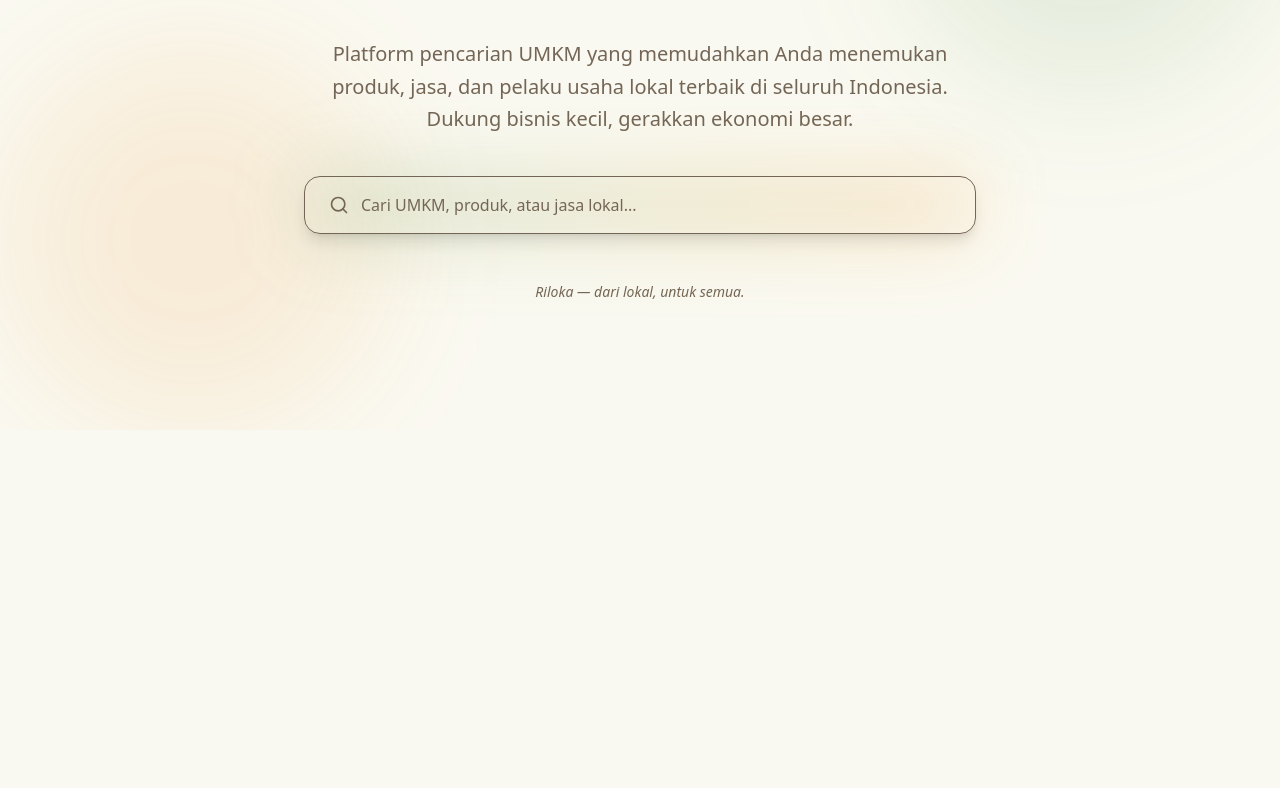
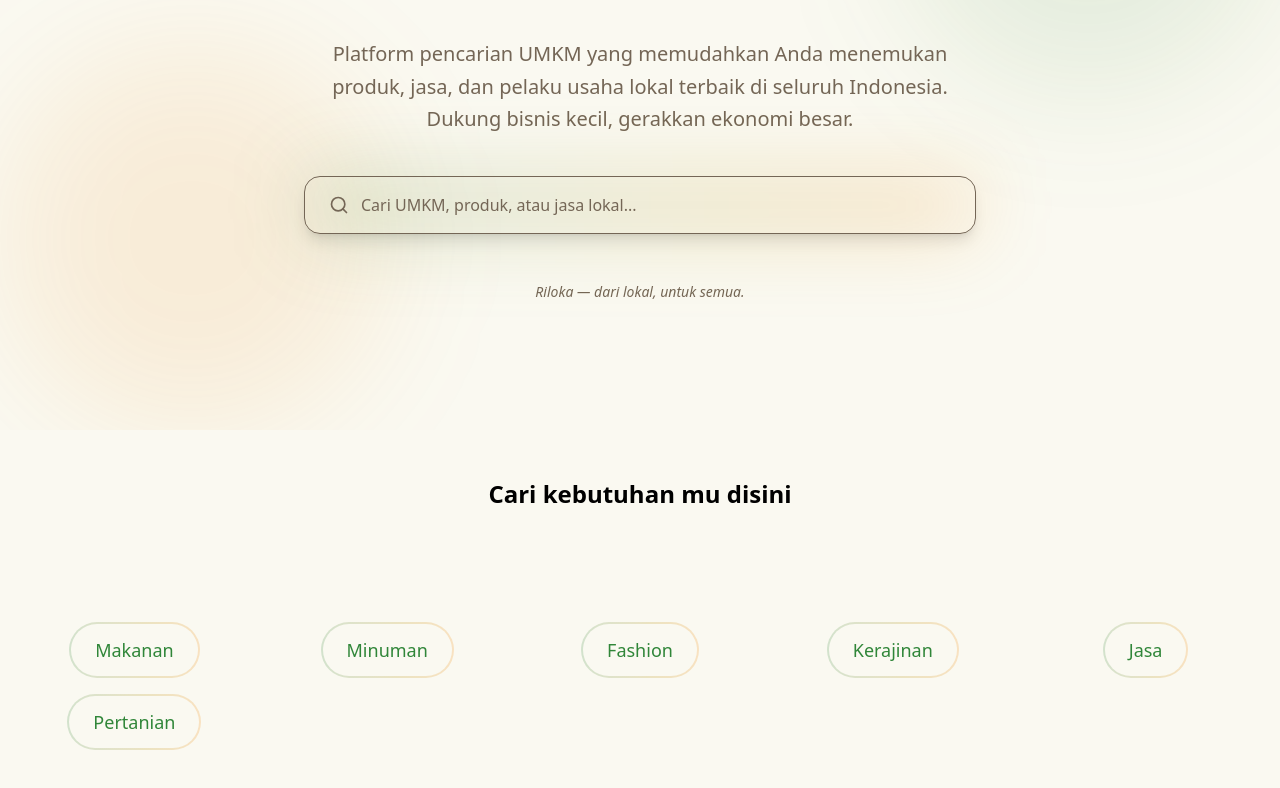
Before and after one commit to mwhehe30/Riloka, a Next.js app: page / in a window 1280 px wide. Shown: the part 370-1158 px from the top of the page. Before the commit the page ends 800 px from the top, so only its background shows below. Built offline with nearby package versions, Linux system fonts and the light colour scheme.

Commit message:
nambahin kategori sama nentuin konsep, itu page.jsx yg app udh umkm unggulan terus langsung footer aja nanti bnerin navbar buat sesuaiin halaman

```diff
--- a/app/page.jsx
+++ b/app/page.jsx
@@ -1,5 +1,24 @@
 import NavBar from '@/components/NavBar';
 import { Search, Sparkles } from 'lucide-react';
+
+
+const kategori = [
+  { name: "makanan", href: ""},
+  { name: "minuman", href: ""},
+  { name: "fashion", href: ""},
+  { name: "kerajinan", href: ""},
+  { name: "jasa", href: ""},
+  { name: "Pertanian", href: ""},
+]
+const unggulan = [
+  {
+    foto: "",
+    nama: "Ratan Bakery",
+    kategori: "makanan",
+    Lokasi: "Cijurey",
+  },
+]
+
 
 export default function Page() {
   return (
@@ -47,6 +66,24 @@ export default function Page() {
           </p>
         </div>
       </section>
+        {/* Kategori, kalo dipencet ngarah ke filter umkm */}
+        <section className='text-center py-12'>
+          <h2 className='text-2xl font-bold mb-20'>Cari kebutuhan mu disini</h2>
+          <div className='container mx-auto p-4'>
+            <ul className='grid grid-cols-2 sm:grid-cols-3 md:grid-cols-5 gap-4  mt-4'>
+              {kategori.map((kat, index)=> {
+                return (
+                  <li key={index}>
+                    <a href={kat.href} className="relative inline-block bg-gradient-to-r from-primary/20 to-accent/20 p-[2px] rounded-full hover:from-primary/80 hover:to-accent/80 hover:text-white transition duration-300 ease-in-out">
+                      <span className='capitalize text-lg block rounded-full bg-white text-primary font-medium px-6 py-3 hover:bg-gradient-to-r hover:from-primary hover:to-accent hover:text-white transition duration-300'>{kat.name}</span>
+                    </a>
+                  </li>
+                )
+              })}
+            </ul>
+          </div>
+        </section>
+        {/* nanti disini ada umkm unggulan abistu langsung footer dan langsung pindah kerjain hal selanjutnya aja */}
     </main>
   );
 }
```
